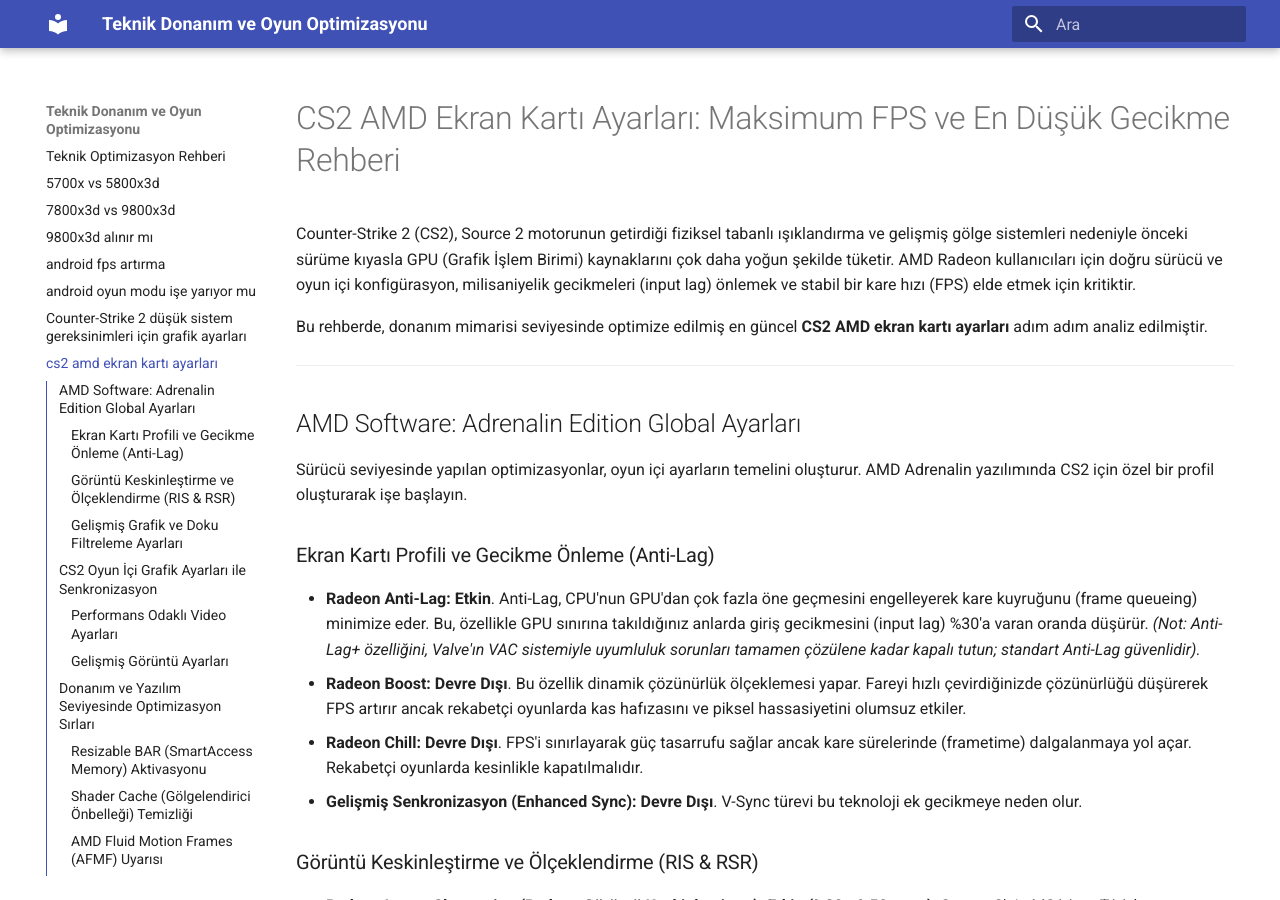
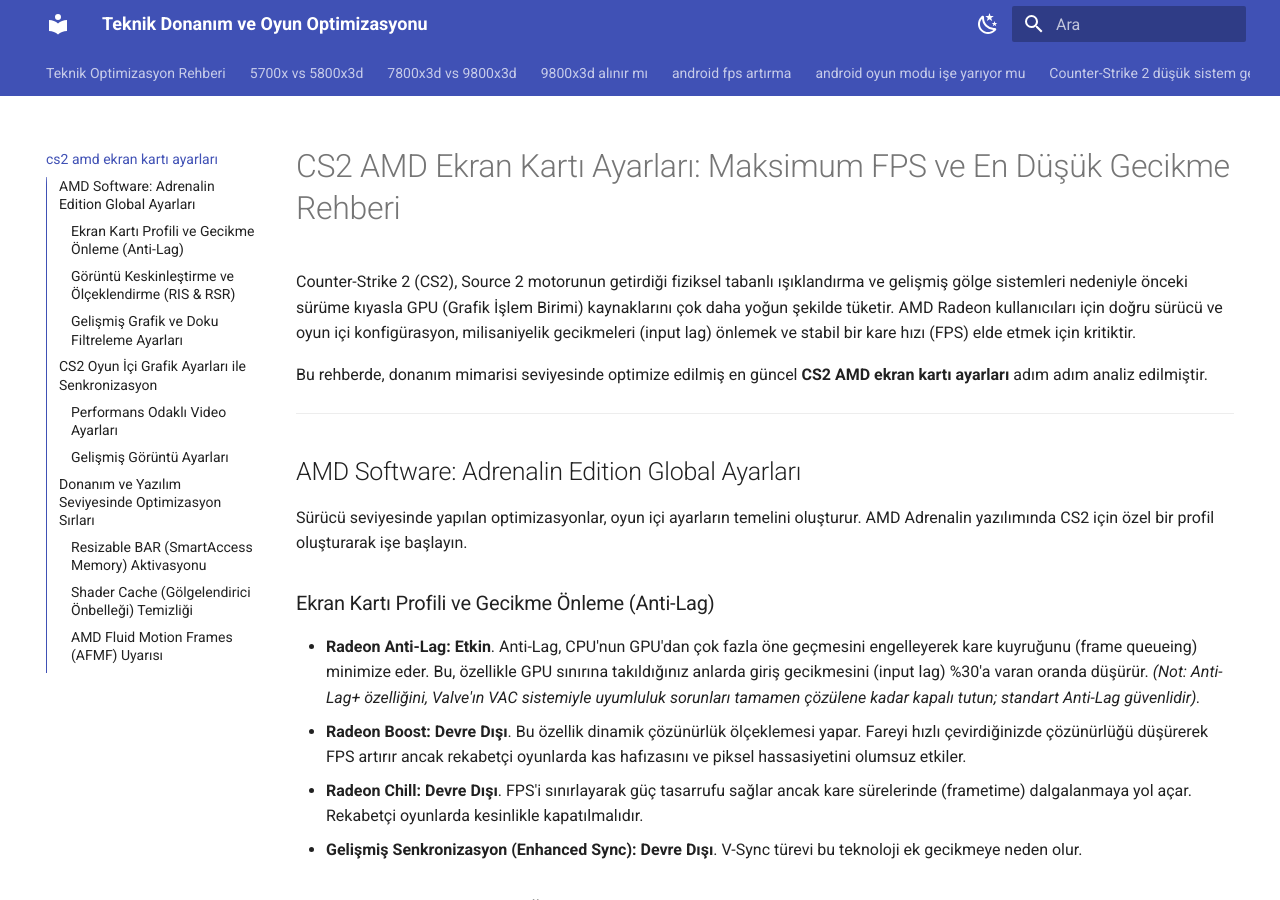
Before and after one commit to KdRKdnZ/pseo_optimizasyon, an MkDocs documentation site: the page built from docs/cs2-amd-ekran-karti-ayarlari.md, in a window 1280 px wide and 900 px high. Built offline with MkDocs 1.6.1 and Material for MkDocs 9.7.7, drawn with Linux system fonts in a browser that asks for light colours.

Commit message:
Tema tasarimi ve karanlik mod guncellendi

```diff
--- a/mkdocs.yml
+++ b/mkdocs.yml
@@ -5,13 +5,33 @@
 
 theme:
   name: material
+  language: tr
   features:
     - navigation.instant
     - navigation.tracking
+    - navigation.tabs
+    - navigation.top
     - search.suggest
     - search.highlight
     - toc.integrate
-  language: tr
+  palette:
+    - media: "(prefers-color-scheme: light)"
+      scheme: default
+      primary: indigo
+      accent: indigo
+      toggle:
+        icon: material/weather-night
+        name: Koyu temaya geç
+    - media: "(prefers-color-scheme: dark)"
+      scheme: slate
+      primary: indigo
+      accent: indigo
+      toggle:
+        icon: material/weather-sunny
+        name: Açık temaya geç
+  font:
+    text: Roboto
+    code: Roboto Mono
 
 plugins:
   - search
```
